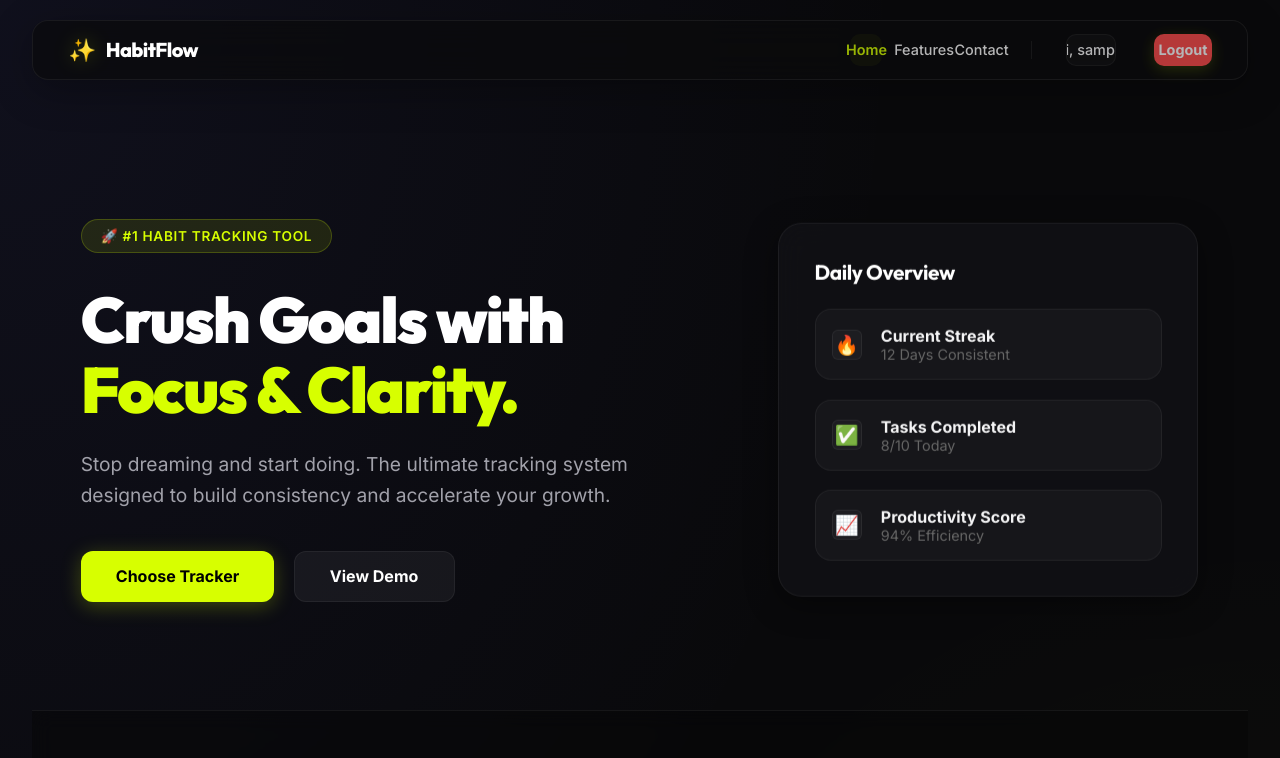
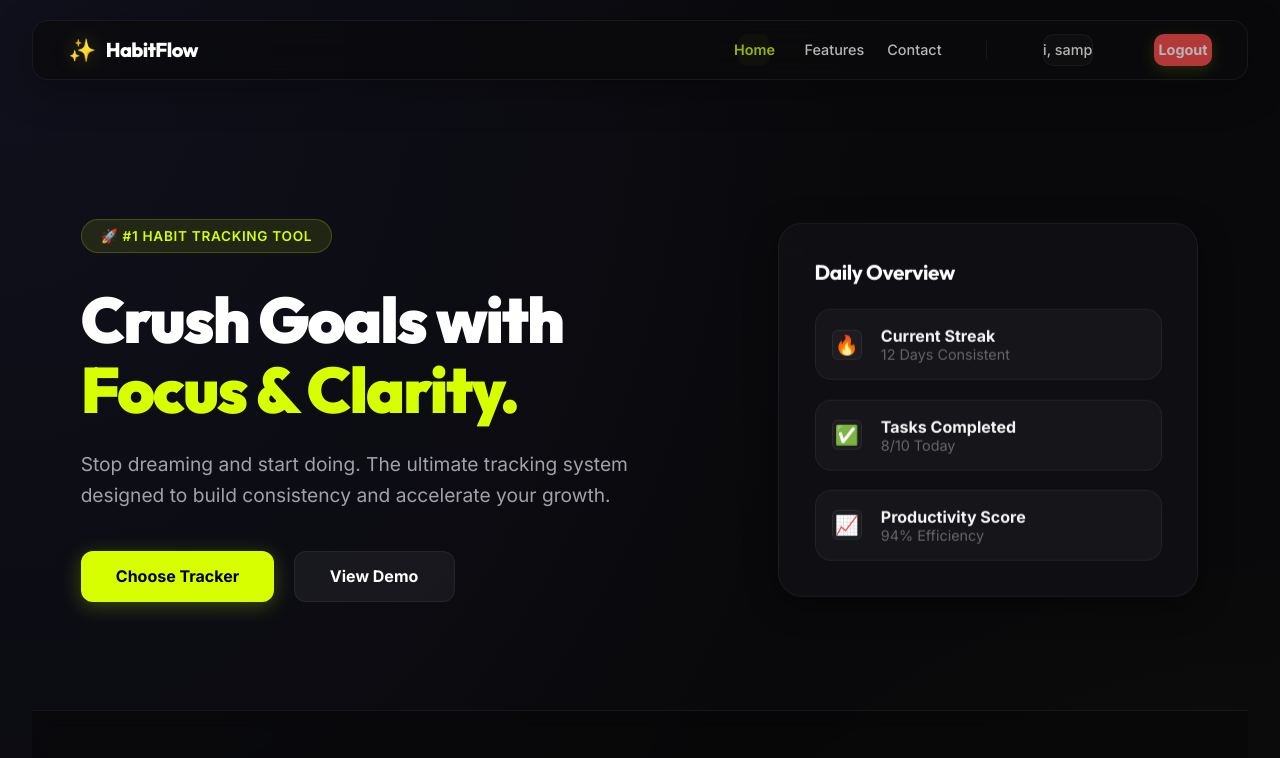
Before and after one commit to amitraj99053/Habit-Tracker-Frontend, a React (Vite) app: page / in a window 1280 px wide. Shown: the top 758 px of the page. Built offline with nearby package versions, Linux system fonts and the light colour scheme; no server answers; sample sign-in values are in the browser's storage.

Commit message:
style(header): increase spacing between nav items and fix user greeting width

```diff
--- a/src/components/Header.css
+++ b/src/components/Header.css
@@ -65,7 +65,7 @@
 .nav-menu {
     display: flex;
     align-items: center;
-    gap: 1.6rem;
+    gap: 3rem;
     margin-left: auto;
     flex-shrink: 0;
 }
@@ -122,7 +122,7 @@
 /* User Greeting */
 .nav-btn.user-greeting {
     color: #fff;
-    max-width: 140px;
+    max-width: 250px;
     overflow: hidden;
     text-overflow: ellipsis;
     cursor: default;
```
